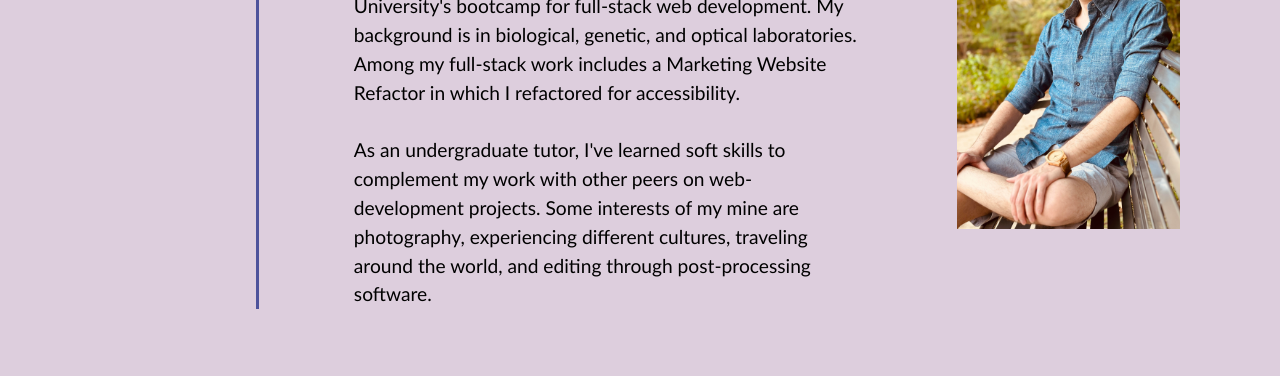
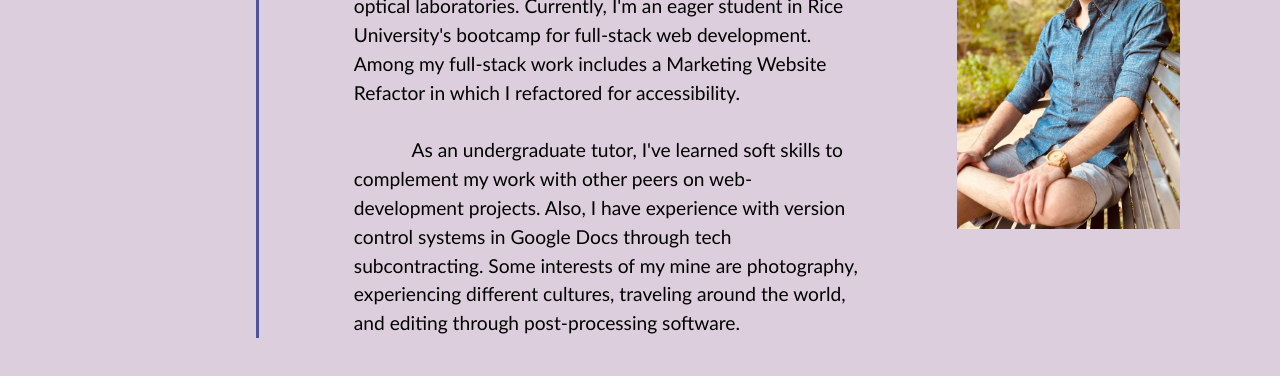
Before and after one commit to Tyler-KD/Tyler-Knapp-Portfolio-Showcase, a plain HTML site: page index.html in a window 1280 px wide. Shown: the part 283-659 px from the top of the page. Drawn offline with Linux system fonts and the light colour scheme.

Commit message:
Added README file

```diff
--- a/assets/css/style.css
+++ b/assets/css/style.css
@@ -6,8 +6,10 @@
 }
 
 body {
+    /* Background color of whole body set to hex #ddcedd */
     background: #ddcedd;
-    font-family:'Trebuchet MS', 'Lucida Sans Unicode', 'Lucida Grande', 'Lucida Sans', Arial, sans-serif;
+    /* Font-family property specifies a list of fonts, from highest priority to lowest */
+    font-family: 'Trebuchet MS', 'Lucida Sans Unicode', 'Lucida Grande', 'Lucida Sans', Arial, sans-serif;
 }
 
 header {
@@ -108,9 +110,9 @@ header a:hover {
     font-size: 1.2em;
 }
 
-/* #about-me br {
-    text-indent: 3em;
-} */
+#about-me section p span {
+    margin-left: 3em;
+}
 
 #about-me section figure {
     /* Sets width to 22% relative to parent #about-me section */
@@ -130,14 +132,14 @@ header a:hover {
     width: 100%;
 }
 
-/* Main-container id for First Application section */
+/* Main-container id for First Application figure and ensuing figures */
 #main-container {
     display: flex;
     flex-direction: column;
     width: 65%;
 }
 
-/* Inner-container id for Second, Third, and Fourth Application divison */
+/* Inner-container id for Second, Third, and Fourth Application figures */
 #inner-container {
     display: flex;
     padding-top: 3em;
@@ -194,11 +196,18 @@ header a:hover {
     height: 50px;
 }
 
-#second-application, #fourth-application {
+#second-application,
+#fourth-application {
     position: relative;
     cursor: pointer;
     opacity: 0.5;
 }
+
+/* #fourth-application {
+    position: relative;
+    cursor: pointer;
+    opacity: 0.5;
+} */
 
 #third-application {
     position: relative;
@@ -210,18 +219,16 @@ header a:hover {
     opacity: 0.5;
 }
 
-/* #fourth-application {
-    position: relative;
-    cursor: pointer;
-    opacity: 0.5;
-} */
-
 /* Resets transparency back to normal or 1.0 after hovering over Second, Third, and Fourth Application figure */
-#second-application:hover, #third-application:hover, #fourth-application:hover {
+#second-application:hover,
+#third-application:hover,
+#fourth-application:hover {
     opacity: 1.0;
 }
 
-#second-application h3, #third-application h3, #fourth-application h3 {
+#second-application h3,
+#third-application h3,
+#fourth-application h3 {
     position: absolute;
     bottom: 50px;
     border-style: solid;
@@ -272,7 +279,7 @@ footer {
 }
 
 footer h4 {
-     /* Sets footer h4 to 11% width relative to parent / footer */
+    /* Sets footer h4 to 11% width relative to parent / footer */
     width: 11%;
     text-align: center;
     color: var(--light-blue);
@@ -286,10 +293,9 @@ footer nav {
     flex-wrap: wrap;
     flex-direction: row;
     justify-content: space-evenly;
-     /* Sets footer nav to 63% width relative to parent / footer */
+    /* Sets footer nav to 63% width relative to parent / footer */
     width: 63%;
     font-size: 1.5em;
-
 }
 
 /* Unlisted items set to block-level element with no list-style */
@@ -320,10 +326,10 @@ footer a:hover {
 
 /* Tablets - footer changes color */
 @media screen and (max-width: 992px) {
-
     /* Header navigation and unlisted items are set to block level elements, flex items wrap onto multiple lines,
     items are packed flush to each other toward the center, and have the browser calculate and select a margin at 992px or smaller  */
-    header nav, header nav ul {
+    header nav,
+    header nav ul {
         display: flex;
         flex-wrap: wrap;
         justify-content: center;
@@ -338,7 +344,8 @@ footer a:hover {
     } */
 
     /* #about-me h2 and footer h4 have solid borders to the right removed at 992px or smaller */
-    #about-me h2, footer h4 {
+    #about-me h2,
+    footer h4 {
         border-right: none;
         width: auto;
     }
@@ -355,7 +362,10 @@ footer a:hover {
     }
 
     /* All application h3s have the browser calculate and select a width at 992px or smaller */
-    #first-application h3, #second-application h3, #third-application h3, #fourth-application h3 {
+    #first-application h3,
+    #second-application h3,
+    #third-application h3,
+    #fourth-application h3 {
         width: auto;
     }
 
@@ -382,7 +392,8 @@ footer a:hover {
         justify-content: center;
     }
 
-    #about-me section, #main-container {
+    #about-me section,
+    #main-container {
         width: 100%;
     }
 
@@ -392,7 +403,8 @@ footer a:hover {
 
     /* Inner-container figures are stacked on top of each other at 768px or smaller*/
     /* Footer navigation links are stacked on top of each other at 768px or smaller */
-    #inner-container, footer nav ul {
+    #inner-container,
+    footer nav ul {
         /* The flex container's main-axis is the same as the block-axis */
         flex-direction: column;
     }
--- a/index.html
+++ b/index.html
@@ -40,22 +40,25 @@
             <section id="about-me-inner">
                 <!-- Paragraph for About Me section -->
                 <p>Hi, my name is Tyler Knapp and I'm a graduate from Florida State University with a Bachelor of
-                    Science Degree in Biology. Currently, I'm an eager student in Rice University's bootcamp for
-                    full-stack web
-                    development. My background is in biological, genetic, and optical laboratories. Among my full-stack
-                    work includes
-                    a Marketing Website Refactor in which I refactored for accessibility.
+                    Science Degree in Biology. My background is in biological, genetic, and optical laboratories.
+                    Currently, I'm an eager student in Rice University's bootcamp for
+                    full-stack web development. Among my full-stack
+                    work includes a Marketing Website Refactor in which I refactored for accessibility.
                     <!-- <br><br> makes double line break within paragraph -->
-                    <br><br>As an undergraduate tutor, I've learned soft skills to complement my work with other peers
-                    on web-development projects.
-                    Some interests of my mine are photography, experiencing different cultures, traveling around the world, and editing through post-processing software.
+                    <br><br>
+                    <span>As an undergraduate tutor, I've learned soft skills to complement my work with other peers
+                        on web-development projects. Also, I have experience with version control systems in Google Docs
+                        through
+                        tech subcontracting. Some interests of my mine are photography, experiencing different cultures,
+                        traveling around the
+                        world, and editing through post-processing software.
+                    </span>
                 </p>
                 <figure>
                     <!-- Recent Photo to go with About Me section -->
                     <img src="./assets/images/Photo 10-29-23.jpg" alt="recent photo">
                 </figure>
             </section>
-
         </section>
 
         <!-- Work section -->
```
Also changed, not shown: assets/images/Portfolio Screenshot.png (added), 2 other files.
